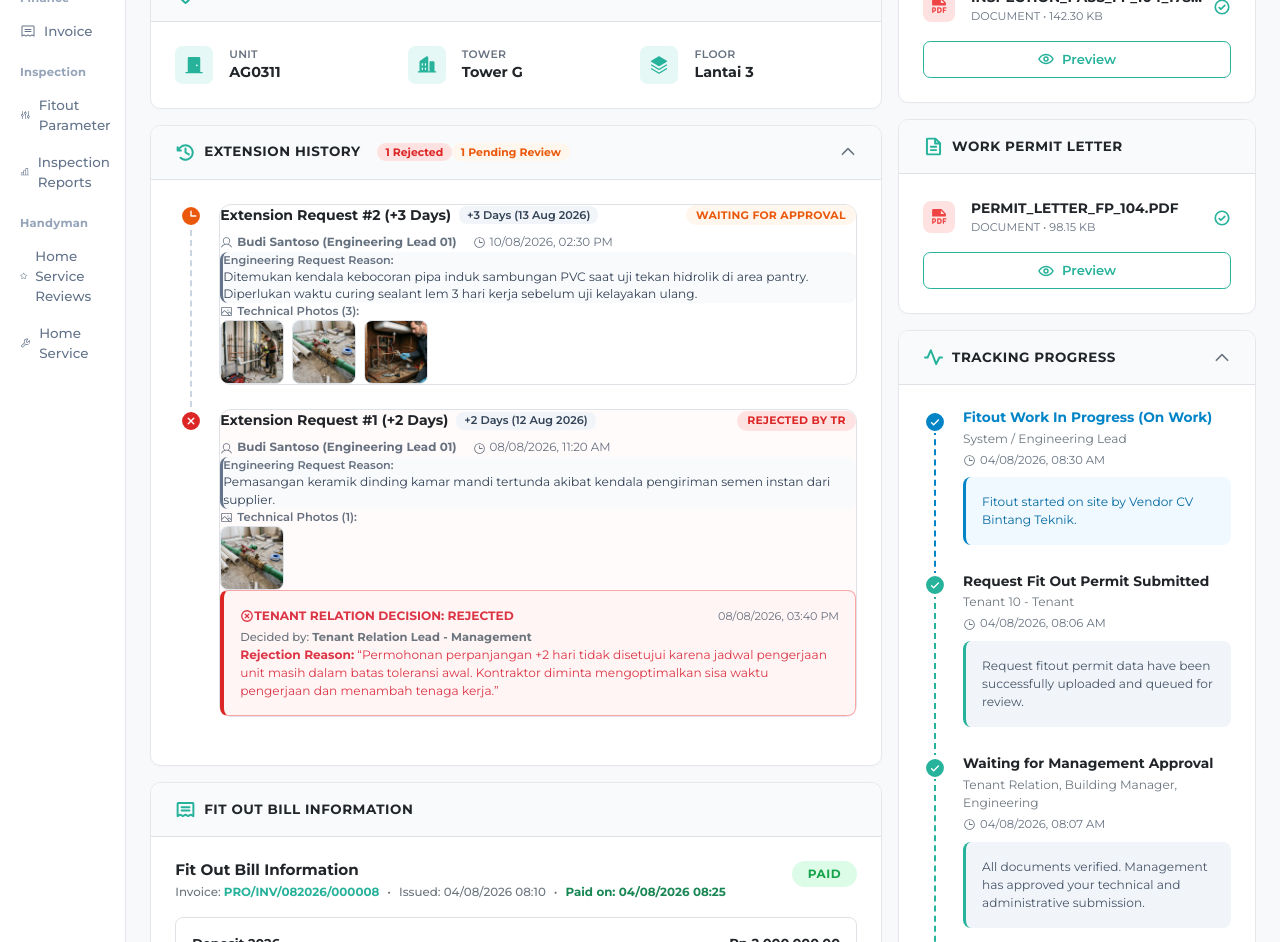
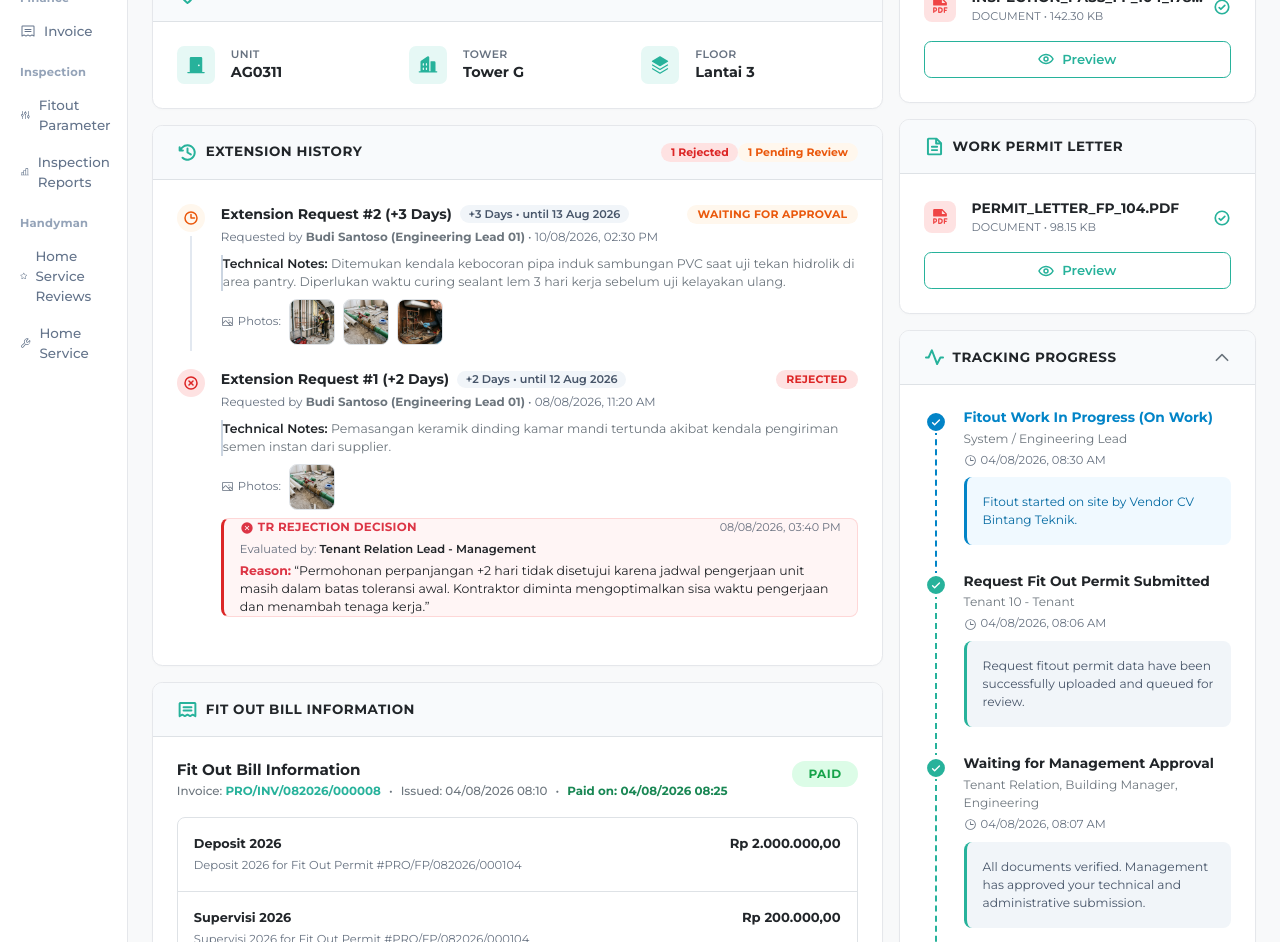
Before and after one commit to ProgrammerMuda/fit_out_extension, a React (Vite) app: page / in a window 1280 px wide. Shown: the part 1140-2082 px from the top of the page. Built offline with nearby package versions, Linux system fonts and the light colour scheme.

Commit message:
Polish Extension History UI with clean vertical timeline and elegant typography

```diff
--- a/src/views/components/ExtensionHistoryCard.jsx
+++ b/src/views/components/ExtensionHistoryCard.jsx
@@ -4,18 +4,13 @@ import {
   XCircle,
   CheckCircle,
   Clock,
-  Wrench,
   User,
-  Calendar,
   Image as ImageIcon,
-  CaretDown,
-  CaretUp,
 } from '@phosphor-icons/react';
 import { Modal } from 'react-bootstrap';
 
 export function ExtensionHistoryCard({ extensionLogs = [] }) {
   const [selectedPhoto, setSelectedPhoto] = useState(null);
-  const [isExpanded, setIsExpanded] = useState(true);
 
   const rejectedCount = extensionLogs.filter((log) => log.status === 'REJECTED').length;
   const pendingCount = extensionLogs.filter((log) => log.status === 'PENDING_TR_REVIEW').length;
@@ -25,19 +20,12 @@ export function ExtensionHistoryCard({ extensionLogs = [] }) {
 
   return (
     <div className="proa-card overflow-hidden mb-3">
-      {/* Header */}
+      {/* Clean Light Gray Card Header */}
       <div
-        className="p-3 px-4 d-flex align-items-center justify-content-between cursor-pointer user-select-none border-bottom"
-        onClick={() => setIsExpanded((prev) => !prev)}
-        style={{
-          backgroundColor: '#f8fafc',
-          borderColor: '#e2e8f0',
-          cursor: 'pointer',
-        }}
-        role="button"
-        aria-expanded={isExpanded}
+        className="p-3 px-4 d-flex align-items-center justify-content-between border-bottom"
+        style={{ backgroundColor: '#f8fafc', borderColor: '#e2e8f0' }}
       >
-        <div className="d-flex align-items-center gap-2 flex-wrap">
+        <div className="d-flex align-items-center gap-2">
           <div className="d-flex align-items-center flex-shrink-0" style={{ color: '#27b29b' }}>
             <ClockCounterClockwise size={21} weight="bold" />
           </div>
@@ -47,9 +35,10 @@ export function ExtensionHistoryCard({ extensionLogs = [] }) {
           >
             EXTENSION HISTORY
           </span>
+        </div>
 
-          {/* Quick Summary Pill Badges */}
-          <div className="d-flex align-items-center gap-1.5 ms-sm-2">
+        {/* Status Count Badges */}
+        <div className="d-flex align-items-center gap-1.5">
           {rejectedCount > 0 && (
             <span
               className="badge rounded-pill fw-bold"
@@ -57,7 +46,7 @@ export function ExtensionHistoryCard({ extensionLogs = [] }) {
                 backgroundColor: '#fee2e2',
                 color: '#dc2626',
                 fontSize: '0.68rem',
-                  padding: '0.22rem 0.55rem',
+                padding: '0.25rem 0.6rem',
               }}
             >
               {rejectedCount} Rejected
@@ -70,7 +59,7 @@ export function ExtensionHistoryCard({ extensionLogs = [] }) {
                 backgroundColor: '#fff7ed',
                 color: '#ea580c',
                 fontSize: '0.68rem',
-                  padding: '0.22rem 0.55rem',
+                padding: '0.25rem 0.6rem',
               }}
             >
               {pendingCount} Pending Review
@@ -80,10 +69,10 @@ export function ExtensionHistoryCard({ extensionLogs = [] }) {
             <span
               className="badge rounded-pill fw-bold"
               style={{
-                  backgroundColor: '#f0fdf4',
-                  color: '#16a34a',
+                backgroundColor: '#ecfdf5',
+                color: '#059669',
                 fontSize: '0.68rem',
-                  padding: '0.22rem 0.55rem',
+                padding: '0.25rem 0.6rem',
               }}
             >
               {approvedCount} Approved
@@ -92,115 +81,102 @@ export function ExtensionHistoryCard({ extensionLogs = [] }) {
         </div>
       </div>
 
-        <button
-          type="button"
-          className="btn btn-link p-0 text-secondary border-0 d-flex align-items-center"
-          onClick={(e) => {
-            e.stopPropagation();
-            setIsExpanded((prev) => !prev);
-          }}
-        >
-          {isExpanded ? <CaretUp size={18} weight="bold" /> : <CaretDown size={18} weight="bold" />}
-        </button>
-      </div>
-
-      {/* Body Content */}
-      {isExpanded && (
+      {/* Card Body: Sleek Vertical Timeline */}
       <div className="p-4">
         {extensionLogs.length === 0 ? (
           <div className="text-center py-4 text-muted small">
-              No extension requests recorded yet.
+            No extension records found for this permit.
           </div>
         ) : (
-            <div className="position-relative ps-1">
+          <div className="position-relative">
             {extensionLogs.map((item, index) => {
               const isRejected = item.status === 'REJECTED';
               const isPending = item.status === 'PENDING_TR_REVIEW';
               const isApproved = item.status === 'APPROVED_FREE' || item.status === 'APPROVED_CHARGEABLE';
+              const isLast = index === extensionLogs.length - 1;
 
-                // Status Badge Color Scheme
+              // Node & Status styles
+              let nodeBg = '#f1f5f9';
+              let nodeIconColor = '#64748b';
+              let NodeIcon = Clock;
               let badgeBg = '#f1f5f9';
               let badgeColor = '#475569';
               let badgeText = 'RECORDED';
-                let markerColor = '#64748b';
 
               if (isRejected) {
+                nodeBg = '#fee2e2';
+                nodeIconColor = '#dc2626';
+                NodeIcon = XCircle;
                 badgeBg = '#fee2e2';
                 badgeColor = '#dc2626';
-                  badgeText = 'REJECTED BY TR';
-                  markerColor = '#dc2626';
+                badgeText = 'REJECTED';
               } else if (isPending) {
+                nodeBg = '#fff7ed';
+                nodeIconColor = '#ea580c';
+                NodeIcon = Clock;
                 badgeBg = '#fff7ed';
                 badgeColor = '#ea580c';
                 badgeText = 'WAITING FOR APPROVAL';
-                  markerColor = '#ea580c';
               } else if (isApproved) {
-                  badgeBg = item.status === 'APPROVED_FREE' ? '#f0fdf4' : '#f0f9ff';
-                  badgeColor = item.status === 'APPROVED_FREE' ? '#16a34a' : '#0284c7';
+                nodeBg = '#ecfdf5';
+                nodeIconColor = '#059669';
+                NodeIcon = CheckCircle;
+                badgeBg = '#ecfdf5';
+                badgeColor = '#059669';
                 badgeText = item.status === 'APPROVED_FREE' ? 'APPROVED (FREE)' : 'APPROVED (CHARGEABLE)';
-                  markerColor = item.status === 'APPROVED_FREE' ? '#16a34a' : '#0284c7';
               }
 
               return (
-                  <div key={item.id || index} className="position-relative pb-4 last:pb-0">
-                    {/* Vertical Timeline Track */}
-                    {index < extensionLogs.length - 1 && (
+                <div key={item.id || index} className="d-flex gap-3 position-relative pb-4">
+                  {/* Left Timeline Rail */}
+                  <div className="d-flex flex-column align-items-center flex-shrink-0" style={{ width: '28px' }}>
                     <div
-                        className="position-absolute"
+                      className="rounded-circle d-flex align-items-center justify-content-center flex-shrink-0"
                       style={{
-                          left: '11px',
-                          top: '26px',
-                          bottom: '-8px',
+                        width: '28px',
+                        height: '28px',
+                        backgroundColor: nodeBg,
+                        color: nodeIconColor,
+                        zIndex: 2,
+                      }}
+                    >
+                      <NodeIcon size={16} weight="bold" />
+                    </div>
+
+                    {!isLast && (
+                      <div
+                        className="flex-grow-1"
+                        style={{
                           width: '2px',
-                          borderLeft: `2px dashed ${markerColor === '#dc2626' ? '#fca5a5' : '#cbd5e1'}`,
+                          backgroundColor: '#e2e8f0',
+                          minHeight: '28px',
+                          marginTop: '4px',
+                          marginBottom: '-6px',
                           zIndex: 1,
                         }}
                       />
                     )}
-
-                    <div className="d-flex align-items-start gap-3">
-                      {/* Timeline Icon Marker */}
-                      <div
-                        className="rounded-circle d-flex align-items-center justify-content-center flex-shrink-0"
-                        style={{
-                          width: '24px',
-                          height: '24px',
-                          backgroundColor: '#ffffff',
-                          color: markerColor,
-                          zIndex: 2,
-                        }}
-                      >
-                        {isRejected && <XCircle size={22} weight="fill" />}
-                        {isPending && <Clock size={22} weight="fill" />}
-                        {isApproved && <CheckCircle size={22} weight="fill" />}
-                        {!isRejected && !isPending && !isApproved && <Clock size={22} weight="fill" />}
                   </div>
 
-                      {/* Content Card */}
-                      <div
-                        className="flex-grow-1 p-3.5 rounded-3 border"
-                        style={{
-                          backgroundColor: isRejected ? '#fffbfb' : '#ffffff',
-                          borderColor: isRejected ? '#fecaca' : '#e2e8f0',
-                        }}
-                      >
-                        {/* Title Row & Status Badge */}
-                        <div className="d-flex align-items-center justify-content-between flex-wrap gap-2 mb-2">
+                  {/* Right Content */}
+                  <div className="flex-grow-1 pt-0.5">
+                    {/* Header Row: Title, Duration & Status Badge */}
+                    <div className="d-flex align-items-center justify-content-between flex-wrap gap-2 mb-1">
                       <div className="d-flex align-items-center gap-2">
                         <span className="fw-bold text-dark" style={{ fontSize: '0.88rem' }}>
                           {item.title}
                         </span>
                         {item.requestedDays && (
                           <span
-                                className="badge fw-semibold"
+                            className="badge rounded-pill fw-semibold"
                             style={{
                               backgroundColor: '#f1f5f9',
-                                  color: '#334155',
+                              color: '#475569',
                               fontSize: '0.7rem',
-                                  padding: '0.2rem 0.5rem',
+                              padding: '0.2rem 0.55rem',
                             }}
                           >
-                                +{item.requestedDays} Days ({item.targetDate})
+                            +{item.requestedDays} Days &bull; until {item.targetDate}
                           </span>
                         )}
                       </div>
@@ -211,7 +187,7 @@ export function ExtensionHistoryCard({ extensionLogs = [] }) {
                           backgroundColor: badgeBg,
                           color: badgeColor,
                           fontSize: '0.68rem',
-                              padding: '0.28rem 0.65rem',
+                          padding: '0.25rem 0.65rem',
                           letterSpacing: '0.02em',
                         }}
                       >
@@ -219,129 +195,118 @@ export function ExtensionHistoryCard({ extensionLogs = [] }) {
                       </span>
                     </div>
 
-                        {/* Submitter & Timestamp Info */}
-                        <div className="d-flex align-items-center gap-3 text-muted small mb-2.5 flex-wrap" style={{ fontSize: '0.74rem' }}>
-                          <span className="d-flex align-items-center gap-1">
-                            <User size={13} />
-                            <strong>{item.requestedBy}</strong>
-                          </span>
-                          <span className="d-flex align-items-center gap-1">
-                            <Clock size={13} />
-                            <span>{item.requestedAt}</span>
-                          </span>
+                    {/* Submitter & Date */}
+                    <div className="text-muted small mb-2" style={{ fontSize: '0.74rem' }}>
+                      Requested by <strong className="text-secondary">{item.requestedBy}</strong> &bull; {item.requestedAt}
                     </div>
 
                     {/* Engineering Technical Reason */}
                     {item.requestReason && (
                       <div
-                            className="p-2.5 rounded-2 mb-2.5"
+                        className="text-secondary small mb-2 ps-2.5"
                         style={{
-                              backgroundColor: '#f8fafc',
-                              borderLeft: '3px solid #64748b',
-                              fontSize: '0.76rem',
-                              color: '#334155',
+                          borderLeft: '2px solid #cbd5e1',
+                          fontSize: '0.78rem',
                           lineHeight: '1.45',
                         }}
                       >
-                            <div className="text-muted fw-semibold mb-0.5" style={{ fontSize: '0.7rem' }}>
-                              Engineering Request Reason:
-                            </div>
+                        <span className="fw-semibold text-dark">Technical Notes: </span>
                         {item.requestReason}
                       </div>
                     )}
 
-                        {/* Request Photo Attachments (if any) */}
+                    {/* Photo Attachments Preview */}
                     {item.photos && item.photos.length > 0 && (
-                          <div className="mb-2.5">
-                            <div className="d-flex align-items-center gap-1 text-muted mb-1.5" style={{ fontSize: '0.72rem' }}>
+                      <div className="d-flex align-items-center gap-2 mb-2.5 flex-wrap">
+                        <span className="text-muted small d-flex align-items-center gap-1" style={{ fontSize: '0.72rem' }}>
                           <ImageIcon size={13} />
-                              <span className="fw-semibold">Technical Photos ({item.photos.length}):</span>
-                            </div>
-                            <div className="d-flex gap-2 flex-wrap">
+                          <span>Photos:</span>
+                        </span>
                         {item.photos.map((src, pIdx) => (
                           <img
                             key={pIdx}
                             src={src}
-                                  alt={`Documentation ${pIdx + 1}`}
+                            alt={`Photo ${pIdx + 1}`}
                             className="rounded border cursor-pointer hover-opacity"
                             style={{
-                                    width: '64px',
-                                    height: '64px',
+                              width: '46px',
+                              height: '46px',
                               objectFit: 'cover',
-                                    borderColor: '#cbd5e1',
+                              borderColor: '#e2e8f0',
                             }}
                             onClick={() => setSelectedPhoto(src)}
                             title="Click to view full photo"
                           />
                         ))}
                       </div>
-                          </div>
                     )}
 
-                        {/* REJECTION DECISION BOX */}
+                    {/* TR REJECTION DECISION BOX */}
                     {isRejected && (
                       <div
-                            className="p-3 rounded-2"
+                        className="mt-2 p-2.5 px-3 rounded-2"
                         style={{
                           backgroundColor: '#fff5f5',
-                              border: '1px solid #fca5a5',
-                              borderLeft: '4px solid #dc2626',
+                          border: '1px solid #fed7d7',
+                          borderLeft: '3px solid #dc2626',
                         }}
                       >
                         <div className="d-flex align-items-center justify-content-between flex-wrap gap-1 mb-1">
-                              <span className="fw-bold text-danger d-flex align-items-center gap-1.5" style={{ fontSize: '0.76rem' }}>
-                                <XCircle size={14} weight="bold" />
-                                TENANT RELATION DECISION: REJECTED
+                          <span
+                            className="fw-bold text-danger d-flex align-items-center gap-1"
+                            style={{ fontSize: '0.74rem', letterSpacing: '0.02em' }}
+                          >
+                            <XCircle size={14} weight="fill" />
+                            TR REJECTION DECISION
                           </span>
                           <span className="text-muted" style={{ fontSize: '0.7rem' }}>
                             {item.decidedAt}
                           </span>
                         </div>
-                            <div className="text-secondary small fw-medium" style={{ fontSize: '0.72rem' }}>
-                              Decided by: <strong>{item.decidedBy || 'Tenant Relation Lead - Management'}</strong>
+                        <div className="text-muted small mb-1" style={{ fontSize: '0.72rem' }}>
+                          Evaluated by: <span className="text-dark fw-semibold">{item.decidedBy || 'Tenant Relation Lead'}</span>
                         </div>
-                            <div className="mt-1.5 text-danger small" style={{ fontSize: '0.76rem', lineHeight: '1.45' }}>
-                              <strong>Rejection Reason:</strong> &ldquo;{item.decisionReason}&rdquo;
+                        <div className="text-dark small" style={{ fontSize: '0.78rem', lineHeight: '1.45' }}>
+                          <strong className="text-danger">Reason:</strong> &ldquo;{item.decisionReason}&rdquo;
                         </div>
                       </div>
                     )}
 
-                        {/* APPROVAL DECISION BOX */}
+                    {/* TR APPROVAL DECISION BOX */}
                     {isApproved && (
                       <div
-                            className="p-3 rounded-2"
+                        className="mt-2 p-2.5 px-3 rounded-2"
                         style={{
-                              backgroundColor: item.status === 'APPROVED_FREE' ? '#f0fdf4' : '#f0f9ff',
-                              border: `1px solid ${item.status === 'APPROVED_FREE' ? '#bbf7d0' : '#bae6fd'}`,
-                              borderLeft: `4px solid ${item.status === 'APPROVED_FREE' ? '#16a34a' : '#0284c7'}`,
+                          backgroundColor: '#f0fdf4',
+                          border: '1px solid #bbf7d0',
+                          borderLeft: '3px solid #16a34a',
                         }}
                       >
                         <div className="d-flex align-items-center justify-content-between flex-wrap gap-1 mb-1">
                           <span
-                                className="fw-bold d-flex align-items-center gap-1.5"
+                            className="fw-bold d-flex align-items-center gap-1"
                             style={{
-                                  fontSize: '0.76rem',
+                              fontSize: '0.74rem',
                               color: item.status === 'APPROVED_FREE' ? '#15803d' : '#0369a1',
                             }}
                           >
-                                <CheckCircle size={14} weight="bold" />
-                                TENANT RELATION DECISION: {item.status === 'APPROVED_FREE' ? 'APPROVED (FREE OF CHARGE)' : 'APPROVED (CHARGEABLE)'}
+                            <CheckCircle size={14} weight="fill" />
+                            TR APPROVAL DECISION: {item.status === 'APPROVED_FREE' ? 'FREE OF CHARGE' : 'CHARGEABLE'}
                           </span>
                           <span className="text-muted" style={{ fontSize: '0.7rem' }}>
                             {item.decidedAt}
                           </span>
                         </div>
-                            <div className="text-secondary small fw-medium" style={{ fontSize: '0.72rem' }}>
-                              Decided by: <strong>{item.decidedBy || 'Tenant Relation Lead - Management'}</strong>
+                        <div className="text-muted small mb-1" style={{ fontSize: '0.72rem' }}>
+                          Approved by: <span className="text-dark fw-semibold">{item.decidedBy || 'Tenant Relation Lead'}</span>
                         </div>
                         {item.decisionReason && (
-                              <div className="mt-1.5 text-dark small" style={{ fontSize: '0.76rem', lineHeight: '1.45' }}>
-                                <strong>Decision Notes:</strong> &ldquo;{item.decisionReason}&rdquo;
+                          <div className="text-dark small" style={{ fontSize: '0.78rem', lineHeight: '1.45' }}>
+                            <strong className="text-success">Notes:</strong> &ldquo;{item.decisionReason}&rdquo;
                           </div>
                         )}
                       </div>
                     )}
-                      </div>
                   </div>
                 </div>
               );
@@ -349,12 +314,11 @@ export function ExtensionHistoryCard({ extensionLogs = [] }) {
           </div>
         )}
       </div>
-      )}
 
-      {/* Lightbox Modal for Full Photo Inspection */}
+      {/* Lightbox Modal */}
       <Modal show={!!selectedPhoto} onHide={() => setSelectedPhoto(null)} centered size="lg">
         <Modal.Header closeButton style={{ backgroundColor: '#f8fafc' }}>
-          <Modal.Title className="fs-6 fw-bold text-dark">Technical Inspection Documentation</Modal.Title>
+          <Modal.Title className="fs-6 fw-bold text-dark">Technical Inspection Photo</Modal.Title>
         </Modal.Header>
         <Modal.Body className="p-3 text-center bg-dark">
           {selectedPhoto && (
```
Lines whose indentation alone changed are shown as unchanged.
